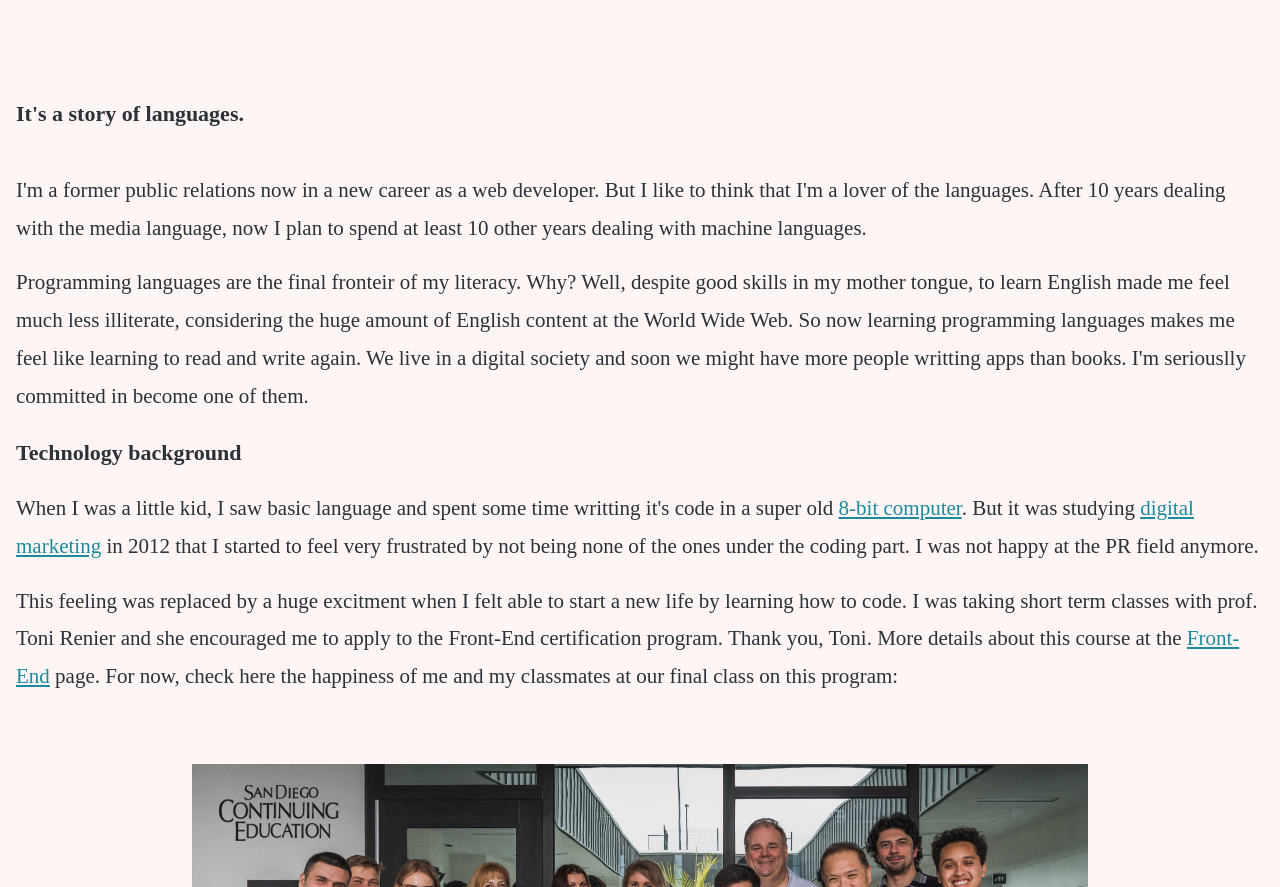
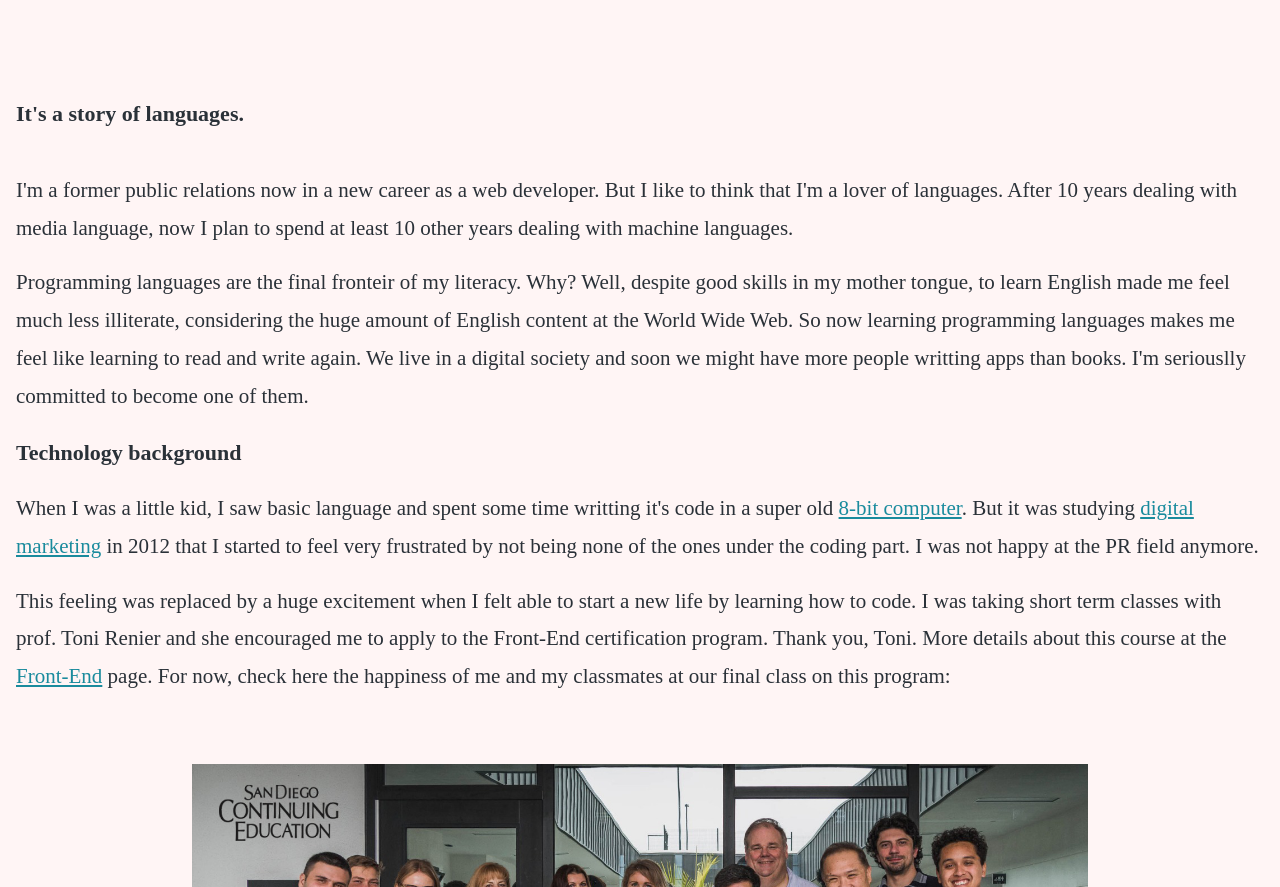
Before and after one commit to pamplonapaulo/portfolio, a PHP site: page /pages/about.html in a window 1280 px wide. Shown: the part 684-1571 px from the top of the page. Run offline with PHP 8.4, Linux system fonts and the light colour scheme; some web fonts are replaced.

Commit message:
quase 100%

```diff
--- a/pages/about.html
+++ b/pages/about.html
@@ -87,15 +87,15 @@
 
     <h2>It's a story of languages.</h2>
 
-    <p>I'm a former public relations now in a new career as a web developer. But I like to think that I'm a lover of the languages. After 10 years dealing with the media language, now I plan to spend at least 10 other years dealing with machine languages.</p>
+    <p>I'm a former public relations now in a new career as a web developer. But I like to think that I'm a lover of languages. After 10 years dealing with media language, now I plan to spend at least 10 other years dealing with machine languages.</p>
 
-    <p>Programming languages are the final fronteir of my literacy. Why? Well, despite good skills in my mother tongue, to learn English made me feel much less illiterate, considering the huge amount of English content at the World Wide Web. So now learning programming languages makes me feel like learning to read and write again. We live in a digital society and soon we might have more people writting apps than books. I'm seriouslly committed in become one of them.</p>
+    <p>Programming languages are the final fronteir of my literacy. Why? Well, despite good skills in my mother tongue, to learn English made me feel much less illiterate, considering the huge amount of English content at the World Wide Web. So now learning programming languages makes me feel like learning to read and write again. We live in a digital society and soon we might have more people writting apps than books. I'm seriouslly committed to become one of them.</p>
 
     <h2>Technology background</h2>
 
     <p>When I was a little kid, I saw basic language and spent some time writting it's code in a super old <a href="https://en.wikipedia.org/wiki/Prológica_CP-400" target="_blank">8-bit computer</a>. But it was studying <a href="http://pec.fgv.br/cursos/planejamento-de-midias-digitais" target="_blank">digital marketing</a> in 2012 that I started to feel very frustrated by not being none of the ones under the coding part. I was not happy at the PR field anymore.</p>
 
-    <p>This feeling was replaced by a huge excitment when I felt able to start a new life by learning how to code. I was taking short term classes with prof. Toni Renier and she encouraged me to apply to the Front-End certification program. Thank you, Toni. More details about this course at the <a href="front-end.html">Front-End</a> page. For now, check here the happiness of me and my classmates at our final class on this program:</p>
+    <p>This feeling was replaced by a huge excitement when I felt able to start a new life by learning how to code. I was taking short term classes with prof. Toni Renier and she encouraged me to apply to the Front-End certification program. Thank you, Toni. More details about this course at the <a href="front-end.html">Front-End</a> page. For now, check here the happiness of me and my classmates at our final class on this program:</p>
 
     <div class="parallax" style="background-image:url('../assets/front-end-school.jpg')"></div>
 
--- a/pages/contact.php
+++ b/pages/contact.php
@@ -82,7 +82,7 @@
 
     <h2>Let's talk about your business?</h2>
 
-    <p>Please fill the form bellow and let me know more about you and your needs, ok?</p>
+    <p>Please fill out the form bellow and let me know more about you and your needs, ok?</p>
 
     <p>I’m looking forward to hearing from you!</p>
 
--- a/pages/journalism.html
+++ b/pages/journalism.html
@@ -87,9 +87,9 @@
 
     <h2>Moving foward doesn't mean quitting knowledge!</h2>
 
-    <p>Despite being anxious to become a master in programming languages, I couldn't say that I regret my Journalism college at all. The impact of it's leassons will always reverberate in my personality and work. My eye had changed, so my opinions.</p>
+    <p>Despite being anxious to become a master in programming languages, I couldn't say that I regret my Journalism college at all. The impact of it's lessons will always reverberate in my personality and work.</p>
 
-    <p>With this background, I can provide some extra advices to small business that are starting their digital presence and can't effort expensive agencies. And you cannot forget that your website is going to be your main public media, the public hub of all information under your control. Be aweare about what you should or shouldn't include there.</p>
+    <p>With this background, I can provide some extra advices to small business that are starting their digital presence and can't afford expensive agencies. And you cannot forget that your website is going to be your main public media, the public hub of all information under your control. Be aware about what you should or shouldn't include there.</p>
 
 	</main><!-- .main-content -->
 
```
